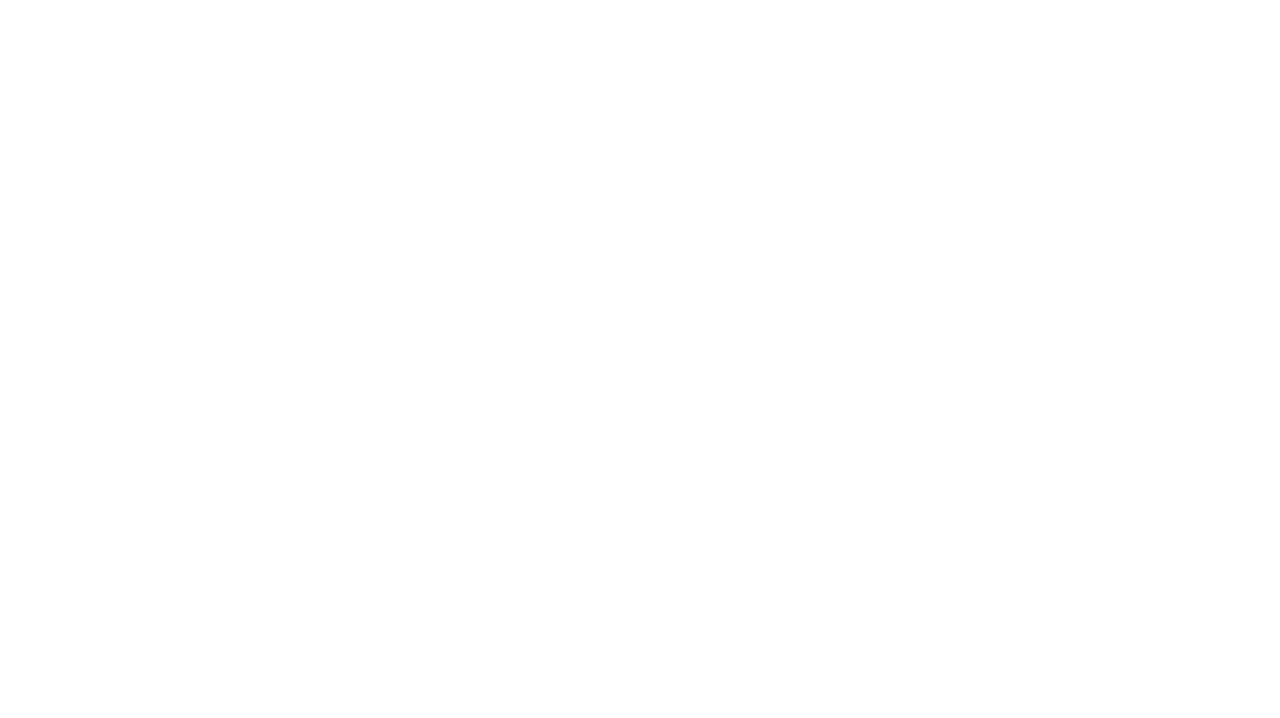
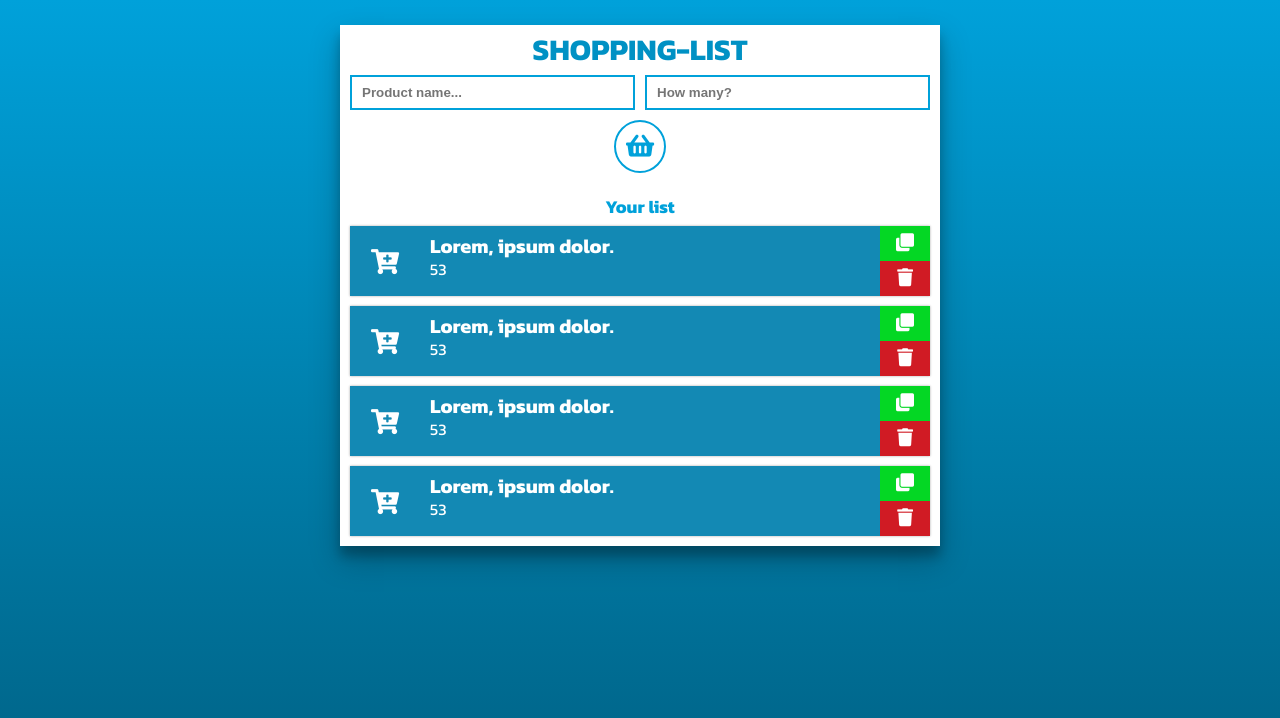
Before and after one commit to oleg9952/assignments, an Angular app: page / in a window 1280 px wide. Shown: the top 718 px of the page. Built offline with nearby package versions, Linux system fonts and the light colour scheme.

Commit message:
ui - done

```diff
--- /dev/null
+++ b/src/app/Components/form/form.component.html
@@ -0,0 +1,19 @@
+<form class="form">
+    <div class="form__inputs">
+        <input
+            type="text"
+            name="name"
+            placeholder="Product name..."
+            required
+        >
+        <input
+            type="number"
+            name="amount"
+            placeholder="How many?"
+            required
+        >
+    </div>
+    <button type="submit">
+        <i class="fas fa-shopping-basket"></i>
+    </button>
+</form>
--- /dev/null
+++ b/src/app/Components/form/form.component.scss
@@ -0,0 +1,38 @@
+.form {
+    margin-bottom: 25px;
+    &__inputs {
+        display: grid;
+        grid-template-columns: repeat(2, 1fr);
+        grid-column-gap: 10px;
+        margin-bottom: 10px;
+        input {
+            padding: 0 10px;
+            height: 35px;
+            outline: none;
+            transition: .7s;
+            border: 2px solid #00a1da;
+            color: #000;
+            font-weight: bold;
+        }
+        input:focus {
+            background-color: #d2f3ff;
+        }
+    }
+    button {
+        display: block;
+        margin: 0 auto;
+        font-size: 25px;
+        padding: 10px;
+        border-radius: 50%;
+        border: 2px solid #00a1da;
+        background-color: #fff;
+        color: #00a1da;
+        cursor: pointer;
+        outline: none;
+        transition: .3s;
+    }
+    button:hover {
+        background-color: #00a1da;
+        color: #fff;
+    }
+}
--- /dev/null
+++ b/src/app/Components/form/form.component.ts
@@ -0,0 +1,15 @@
+import { Component, OnInit } from '@angular/core';
+
+@Component({
+  selector: 'app-form',
+  templateUrl: './form.component.html',
+  styleUrls: ['./form.component.scss']
+})
+export class FormComponent implements OnInit {
+
+  constructor() { }
+
+  ngOnInit(): void {
+  }
+
+}
--- /dev/null
+++ b/src/app/Components/product/product.component.html
@@ -0,0 +1,15 @@
+<div class="product">
+    <div class="product__content">
+        <i class="fas fa-cart-plus"></i>
+        <p class="product__name">Lorem, ipsum dolor.</p>
+        <p class="product__amount">53</p>
+    </div>
+    <div class="product__controls">
+        <button>
+            <i class="fas fa-clone"></i>
+        </button>
+        <button>
+            <i class="fas fa-trash"></i>
+        </button>
+    </div>
+</div>
--- /dev/null
+++ b/src/app/Components/product/product.component.scss
@@ -0,0 +1,59 @@
+.product {
+    box-shadow:
+        0 0px 3px rgba(0,0,0,0.12),
+        0 0px 2px rgba(0,0,0,0.24);
+    min-height: 70px;
+    display: grid;
+    grid-template-columns: 1fr 50px;
+    background-color: #1389b4;
+    margin-top: 10px;
+    &__content {
+        position: relative;
+        padding: 10px 10px 10px 80px;
+        color: #fff;
+    }
+    .fa-cart-plus {
+        position: absolute;
+        left: 0;
+        top: 0;
+        height: 100%;
+        width: 70px;
+        display: flex;
+        justify-content: center;
+        align-items: center;
+        font-size: 25px;
+    }
+    &__name {
+        font-size: 20px;
+        font-weight: bold;
+        margin-bottom: 5px;
+    }
+    &__amount {
+        font-size: 16px;
+    }
+
+    &__controls {
+        display: grid;
+        button {
+            border: none;
+            color: #fff;
+            font-size: 18px;
+            outline: none;
+            cursor: pointer;
+            transition: .3s;
+        }
+        button:first-child {
+            background-color: rgba(0, 235, 0, .8);
+        }
+        button:last-child {
+            background-color: rgba(255, 0, 0, .8);
+        }
+
+        button:first-child:hover {
+            background-color: rgba(0, 235, 0, 1);
+        }
+        button:last-child:hover {
+            background-color: rgba(255, 0, 0, 1);
+        }
+    }
+}
--- /dev/null
+++ b/src/app/Components/product/product.component.ts
@@ -0,0 +1,15 @@
+import { Component, OnInit } from '@angular/core';
+
+@Component({
+  selector: 'app-product',
+  templateUrl: './product.component.html',
+  styleUrls: ['./product.component.scss']
+})
+export class ProductComponent implements OnInit {
+
+  constructor() { }
+
+  ngOnInit(): void {
+  }
+
+}
--- a/src/app/app.component.html
+++ b/src/app/app.component.html
@@ -0,0 +1,13 @@
+<div class="wrapper">
+    <div class="app">
+        <h1>Shopping-list</h1>
+        <app-form></app-form>
+        <div class="app__content">
+            <h2>Your list</h2>
+            <app-product></app-product>
+            <app-product></app-product>
+            <app-product></app-product>
+            <app-product></app-product>
+        </div>
+    </div>
+</div>
--- a/src/app/app.component.scss
+++ b/src/app/app.component.scss
@@ -0,0 +1,40 @@
+.wrapper {
+    min-height: 100vh;
+    background-image: linear-gradient(
+        to bottom,
+        #00a1da,
+        #0091c4,
+        #0081ae,
+        #007199,
+        #006285);
+    padding-top: 25px;
+}
+
+.app {
+    position: relative;
+    margin: 0 auto;
+    width: 600px;
+    background-color: #fff;
+    box-shadow:
+        0 14px 28px rgba(0,0,0,0.25),
+        0 10px 10px rgba(0,0,0,0.22);
+    padding: 10px;
+    h1 {
+        text-align: center;
+        font-size: 30px;
+        font-weight: bold;
+        text-transform: uppercase;
+        color: #0091c4;
+        margin-bottom: 10px;
+    }
+    &__content {
+        // border: 1px solid black;
+        h2 {
+            text-align: center;
+            margin-bottom: 10px;
+            font-size: 18px;
+            font-weight: bold;
+            color: #00a1da;
+        }
+    }
+}
--- a/src/app/app.module.ts
+++ b/src/app/app.module.ts
@@ -2,10 +2,14 @@ import { BrowserModule } from '@angular/platform-browser';
 import { NgModule } from '@angular/core';
 
 import { AppComponent } from './app.component';
+import { FormComponent } from './Components/form/form.component';
+import { ProductComponent } from './Components/product/product.component';
 
 @NgModule({
   declarations: [
-    AppComponent
+    AppComponent,
+    FormComponent,
+    ProductComponent
   ],
   imports: [
     BrowserModule
--- a/src/index.html
+++ b/src/index.html
@@ -6,6 +6,7 @@
   <base href="/">
   <meta name="viewport" content="width=device-width, initial-scale=1">
   <link rel="icon" type="image/x-icon" href="favicon.ico">
+  <link rel="stylesheet" href="https://use.fontawesome.com/releases/v5.8.1/css/all.css" integrity="sha384-50oBUHEmvpQ+1lW4y57PTFmhCaXp0ML5d60M1M7uH2+nqUivzIebhndOJK28anvf" crossorigin="anonymous">
 </head>
 <body>
   <app-root></app-root>
```
